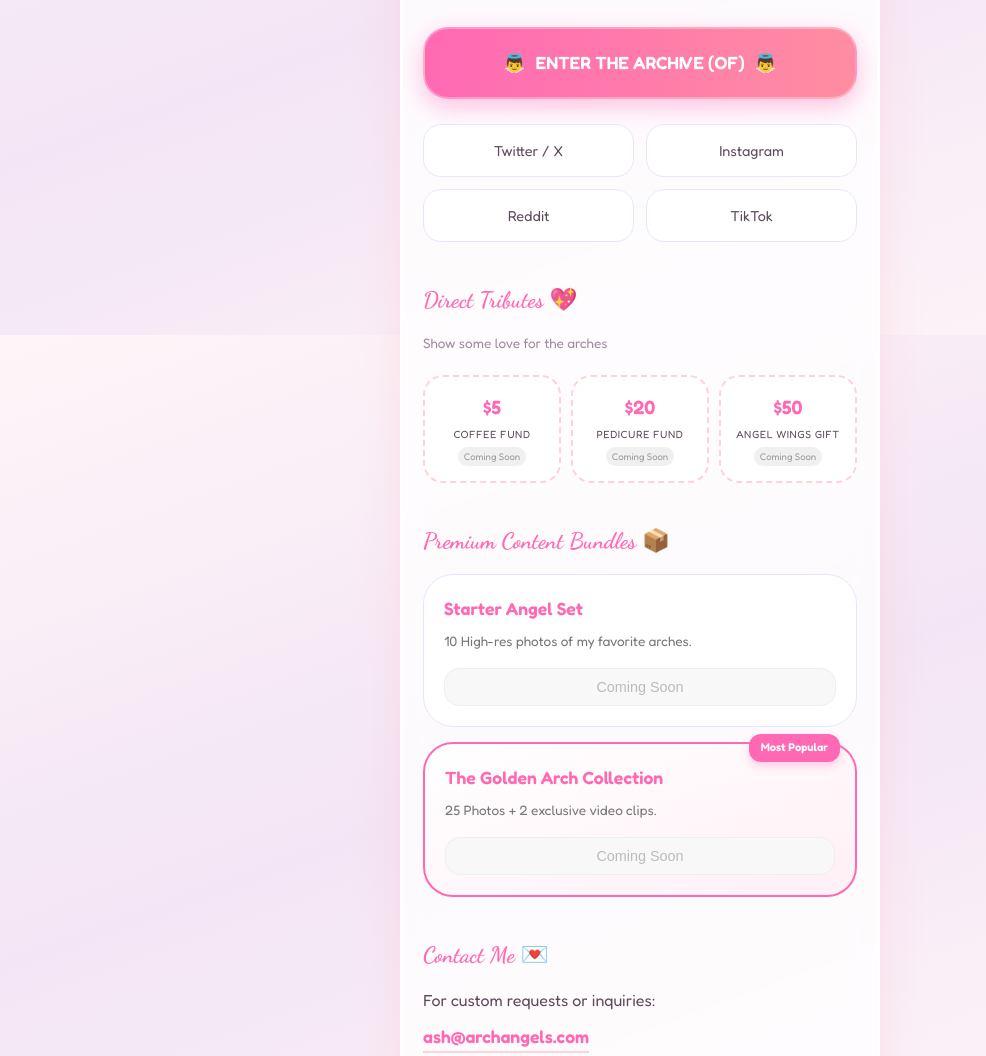
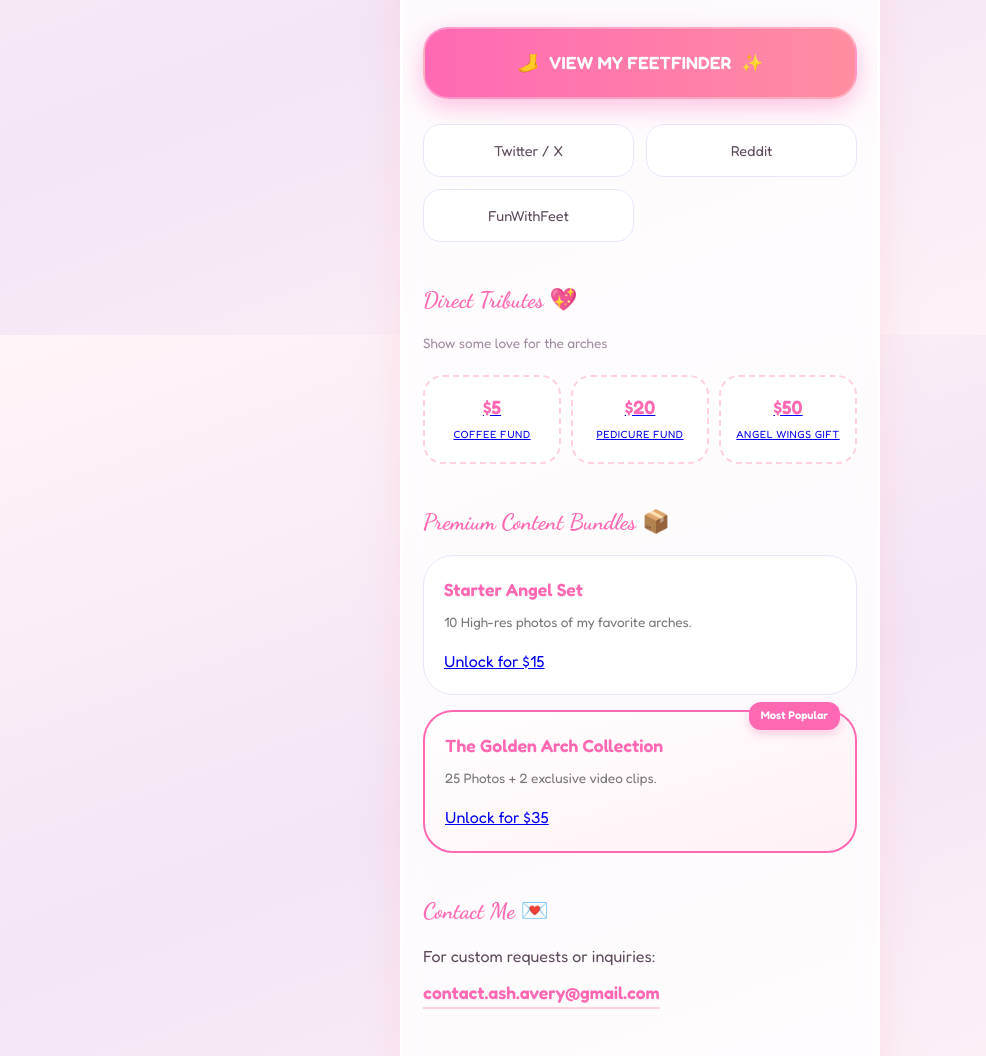
Before and after one commit to metallicjess14/ashavery, a website built with Vite: page index.html in a window 1280 px wide. Shown: the part 465-1521 px from the top of the page, without its empty margins (0-986 px from the left). Built offline with nearby package versions, Linux system fonts and the light colour scheme.

Commit message:
feat: add real Stripe links and update social links

```diff
--- a/index.html
+++ b/index.html
@@ -27,15 +27,14 @@
 
         <main>
             <section class="links-section">
-                <a href="https://onlyfans.com/ashaverysarchangels" class="cta-button of-button">
-                    <span class="icon">👼</span> ENTER THE ARCHIVE (OF) <span class="icon">👼</span>
+                <a href="http://app.feetfinder.com/userProfile/AshxAvery" class="cta-button ff-button">
+                    <span class="icon">🦶</span> VIEW MY FEETFINDER <span class="icon">✨</span>
                 </a>
 
                 <div class="social-grid">
-                    <a href="https://x.com/ashaverysarchangels" class="social-link x-twitter">Twitter / X</a>
-                    <a href="https://instagram.com/ashaverysarchangels" class="social-link instagram">Instagram</a>
-                    <a href="https://reddit.com/u/ashaverysarchangels" class="social-link reddit">Reddit</a>
-                    <a href="https://tiktok.com/@ashaverysarchangels" class="social-link tiktok">TikTok</a>
+                    <a href="https://x.com/ashaveryxx?s=11" class="social-link x-twitter">Twitter / X</a>
+                    <a href="https://www.reddit.com/u/ashaveryxx/s/5GxZj953Wm" class="social-link reddit">Reddit</a>
+                    <a href="https://funwithfeet.com/seller/Ash-Averys-Beautiful-Feet" class="social-link funwithfeet">FunWithFeet</a>
                 </div>
             </section>
 
@@ -43,21 +42,18 @@
                 <h2>Direct Tributes 💖</h2>
                 <p class="subtitle">Show some love for the arches</p>
                 <div class="tribute-grid">
-                    <div class="tribute-card">
+                    <a href="https://buy.stripe.com/bJe00j8FB35wddJc1FeIw00" class="tribute-card">
                         <span class="amount">$5</span>
                         <span class="label">Coffee Fund</span>
-                        <span class="status">Coming Soon</span>
-                    </div>
-                    <div class="tribute-card">
+                    </a>
+                    <a href="https://buy.stripe.com/28EbJ1bRN0Xoa1x6HleIw01" class="tribute-card">
                         <span class="amount">$20</span>
                         <span class="label">Pedicure Fund</span>
-                        <span class="status">Coming Soon</span>
-                    </div>
-                    <div class="tribute-card">
+                    </a>
+                    <a href="https://buy.stripe.com/14A00j1d97lMc9F6HleIw02" class="tribute-card">
                         <span class="amount">$50</span>
                         <span class="label">Angel Wings Gift</span>
-                        <span class="status">Coming Soon</span>
-                    </div>
+                    </a>
                 </div>
             </section>
 
@@ -67,13 +63,13 @@
                     <div class="bundle-card">
                         <h3>Starter Angel Set</h3>
                         <p>10 High-res photos of my favorite arches.</p>
-                        <button class="buy-button-placeholder">Coming Soon</button>
+                        <a href="https://buy.stripe.com/fZu5kDf3Z5dE6Pl5DheIw03" class="buy-button">Unlock for $15</a>
                     </div>
                     <div class="bundle-card highlight">
                         <div class="badge">Most Popular</div>
                         <h3>The Golden Arch Collection</h3>
                         <p>25 Photos + 2 exclusive video clips.</p>
-                        <button class="buy-button-placeholder">Coming Soon</button>
+                        <a href="https://buy.stripe.com/fZu4gz9JF0XoehN2r5eIw04" class="buy-button">Unlock for $35</a>
                     </div>
                 </div>
             </section>
@@ -81,7 +77,7 @@
             <section class="contact-section">
                 <h2>Contact Me 💌</h2>
                 <p>For custom requests or inquiries:</p>
-                <a href="mailto:ash@archangels.com" class="contact-email">ash@archangels.com</a>
+                <a href="mailto:contact.ash.avery@gmail.com" class="contact-email">contact.ash.avery@gmail.com</a>
             </section>
         </main>
 
```
Also changed, not shown: dist/index.html.
